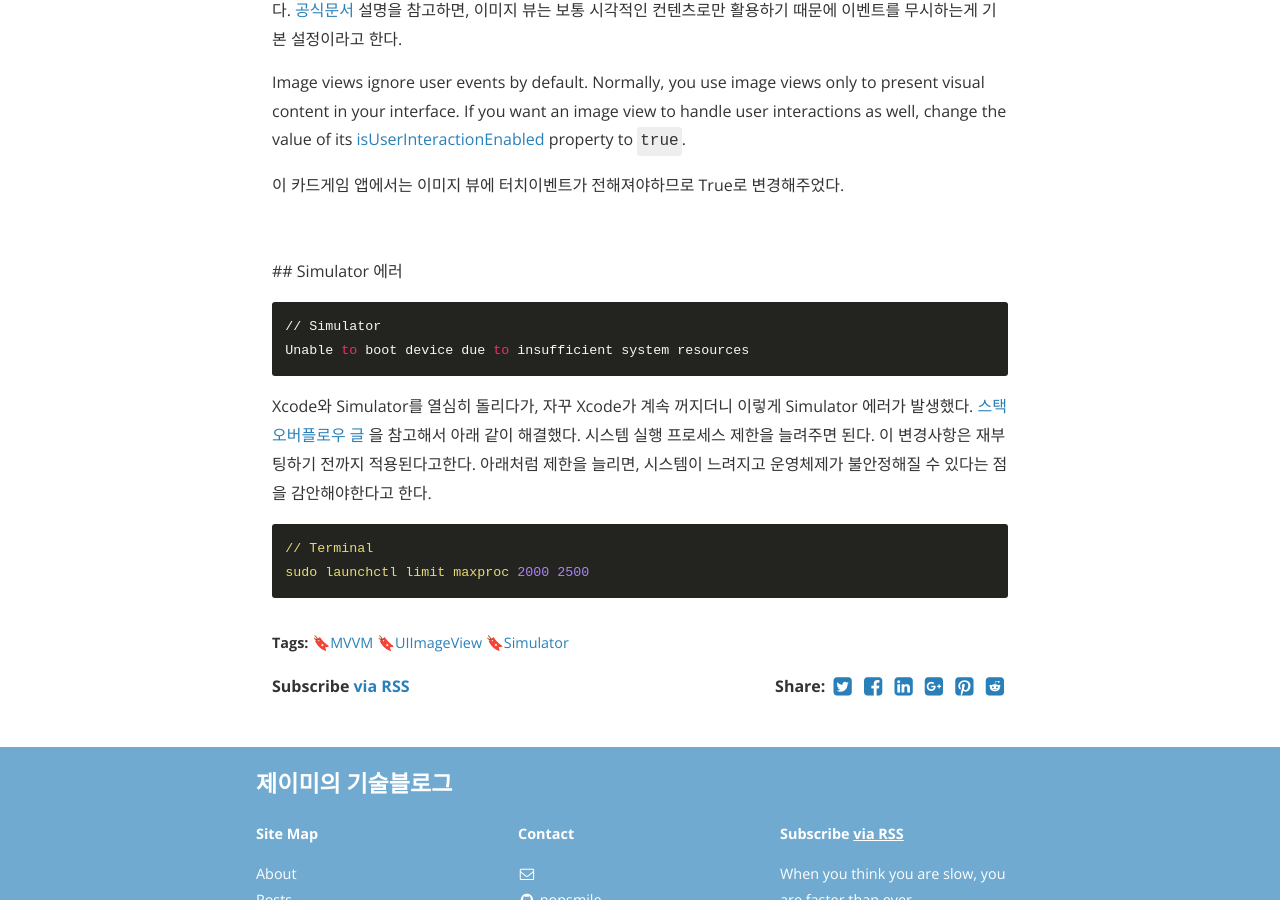
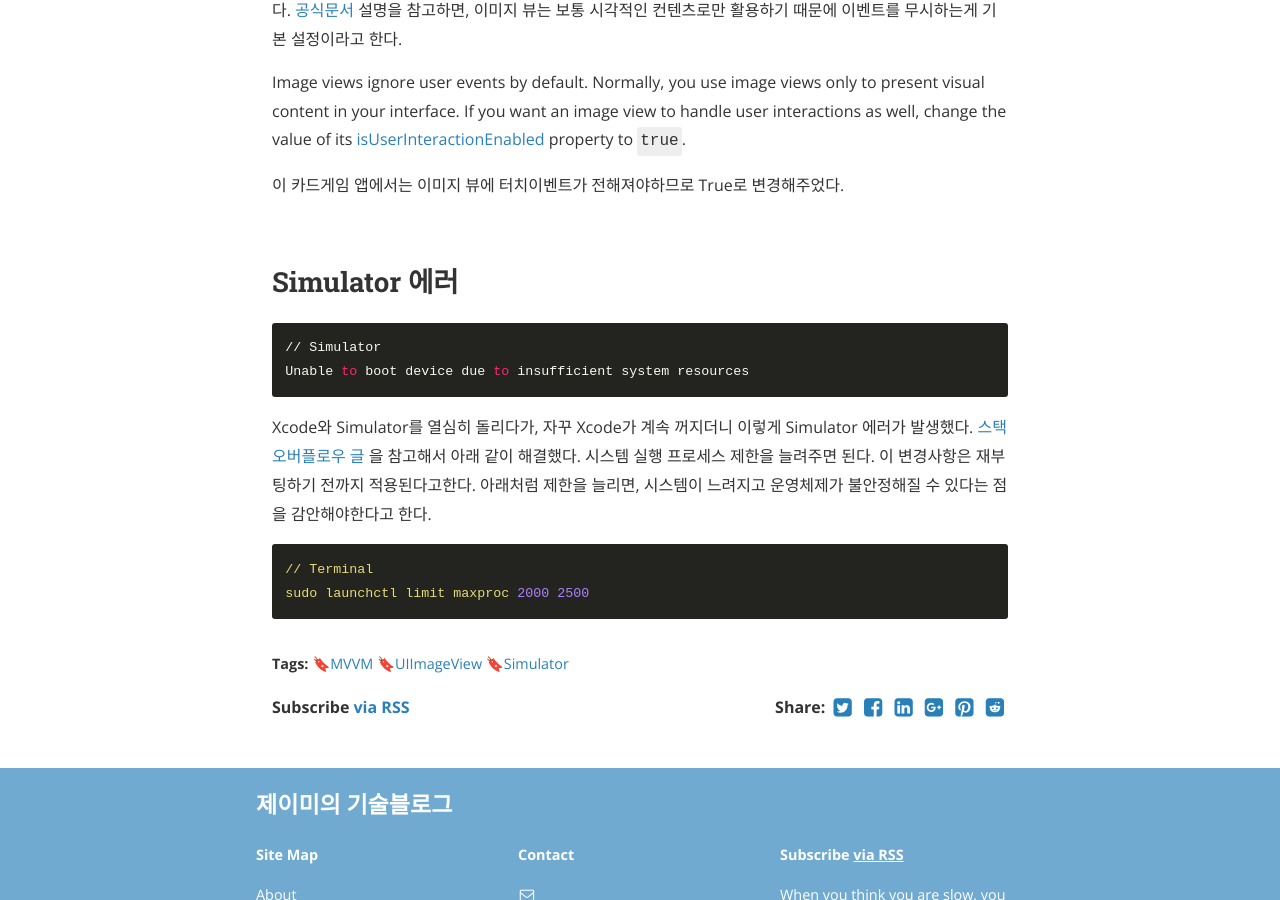
Before and after one commit to popsmile/popsmile.github.io, a Jekyll site: the page built from _posts/2019-01-29-TIL.markdown, in a window 1280 px wide and 900 px high, scrolled down 2477 px. Built offline with Jekyll 4.4.1, drawn with Linux system fonts in a browser that asks for light colours; nearby versions of some CDN libraries.

Commit message:
Modify the style

````diff
--- a/_posts/2019-01-29-TIL.markdown
+++ b/_posts/2019-01-29-TIL.markdown
@@ -87,9 +87,9 @@ Image views ignore user events by default. Normally, you use image views only to
 
 <br>
 
- ## Simulator 에러
+## Simulator 에러
 
-```swift
+```
 // Simulator
 Unable to boot device due to insufficient system resources
 ```
````
